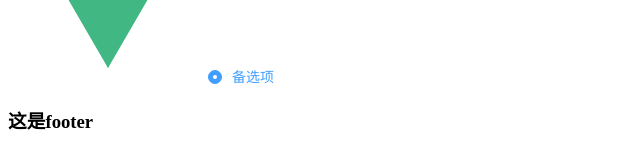
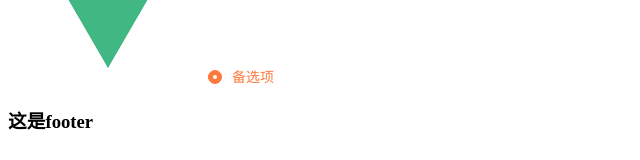
Before and after one commit to peterfei/ncFrontEndWithTs, a Vue app: page / in a window 1280 px wide. Shown: the part 204-364 px from the top of the page, without its empty margins (0-640 px from the left). Built offline with nearby package versions, Linux system fonts and the light colour scheme.

Commit message:
[Feature]加入vue-property-decorator,具体见(Link)[https://github.com/kaorun343/vue-property-decorator]

```diff
--- a/package.json
+++ b/package.json
@@ -12,6 +12,7 @@
     "core-js": "^3.4.8",
     "element-ui": "^2.13.0",
     "vue": "^2.6.10",
+    "vue-property-decorator": "^8.3.0",
     "vue-router": "^3.1.3",
     "vuex": "^3.1.2"
   },
--- /dev/null
+++ b/src/components/plugins/element-variables.scss
@@ -0,0 +1,19 @@
+/*
+Write your variables here. All available variables can be
+found in element-ui/packages/theme-chalk/src/common/var.scss.
+For example, to overwrite the theme color:
+*/
+
+//颜色库
+$primary:rgb(255, 120, 60); //
+$info: rgb(182, 182, 182); //$info_light:#aeaeae;$info_heavy:#aeaeae;
+
+$--color-success: #67c23a !default;
+$--color-warning: #eb9e05 !default;
+$--color-danger: red !default;
+$--color-primary: $primary;
+$--color-info: $info;
+/* icon font path, required */
+$--font-path: '~element-ui/lib/theme-chalk/fonts';
+
+@import "~element-ui/packages/theme-chalk/src/index";
--- a/src/components/plugins/element.js
+++ b/src/components/plugins/element.js
@@ -1,4 +1,5 @@
 import Vue from "vue";
 import Element from "element-ui";
+import "./element-variables.scss";
 
 Vue.use(Element);
```
Also changed, not shown: 1 other file (tests, documents, lock files or other folders).
